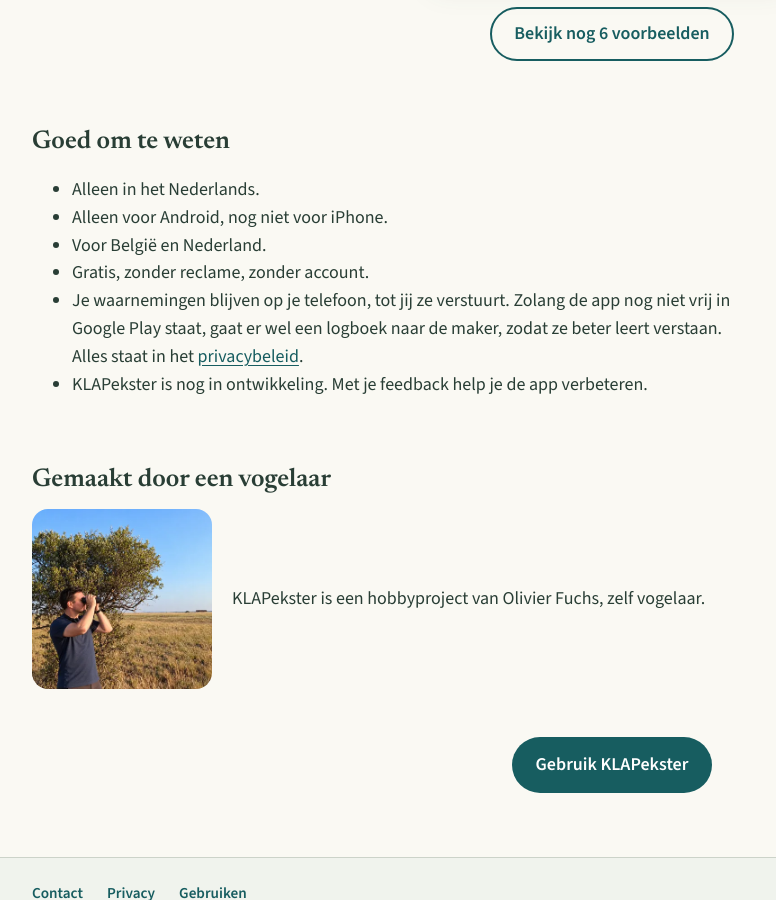
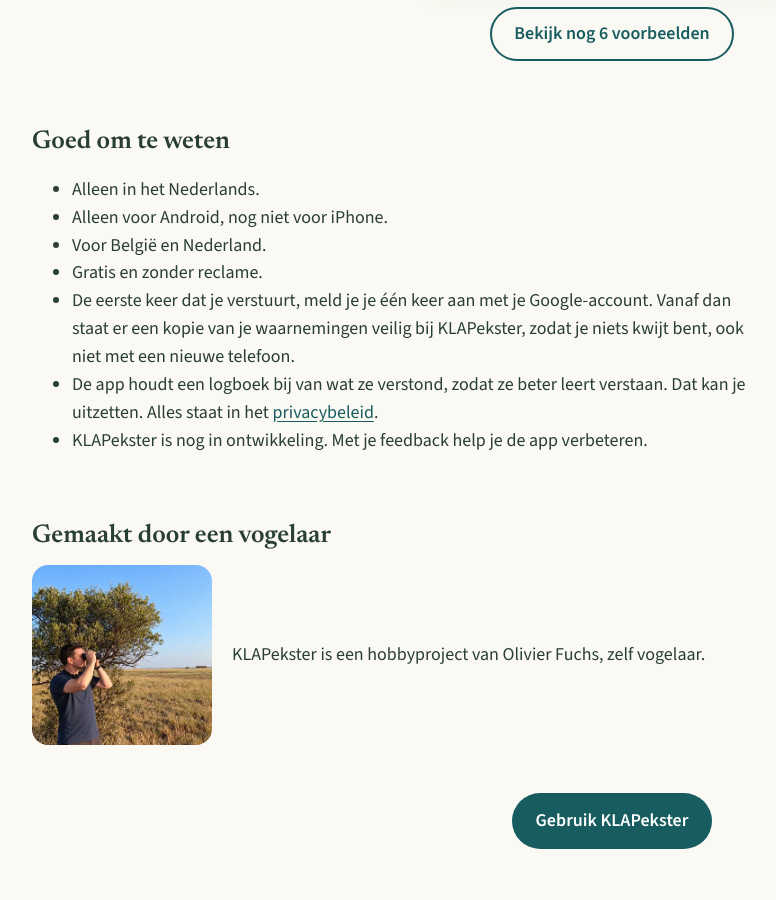
Before and after one commit to KLAPekster/website, a Jekyll site: the page built from index.md, in a window 1280 px wide and 900 px high, scrolled down 3896 px. Shown: the whole window, without its empty margins (28-804 px from the left). Built offline with Jekyll 4.4.1, drawn with Linux system fonts in a browser that asks for light colours.

Commit message:
Voorpagina en Meedoen: aanmelden met Google, kopie van je waarnemingen, logboek uit te zetten
Zoals het privacybeleid het al zegt: geen "zonder account" meer, en het
logboek gaat niet alleen mee zolang de app niet vrij in Google Play staat.

Co-Authored-By: Claude Opus 5.5 <noreply@anthropic.com>

```diff
--- a/index.md
+++ b/index.md
@@ -134,10 +134,12 @@ herkennen.
 - Alleen in het Nederlands.
 - Alleen voor Android, nog niet voor iPhone.
 - Voor België en Nederland.
-- Gratis, zonder reclame, zonder account.
-- Je waarnemingen blijven op je telefoon, tot jij ze verstuurt.{% if site.fase == 'test' %}
-  Zolang de app nog niet vrij in Google Play staat, gaat er wel een logboek
-  naar de maker, zodat ze beter leert verstaan.{% endif %} Alles staat in het
+- Gratis en zonder reclame.
+- De eerste keer dat je verstuurt, meld je je één keer aan met je
+  Google-account. Vanaf dan staat er een kopie van je waarnemingen veilig bij
+  KLAPekster, zodat je niets kwijt bent, ook niet met een nieuwe telefoon.
+- De app houdt een logboek bij van wat ze verstond, zodat ze beter leert
+  verstaan. Dat kan je uitzetten. Alles staat in het
   [privacybeleid]({{ '/privacy/' | relative_url }}).{% if site.fase == 'test' %}
 - KLAPekster is nog in ontwikkeling. Met je feedback help je de app
   verbeteren.{% endif %}
```
Also changed, not shown: meedoen.md (+2 -2 lines).
